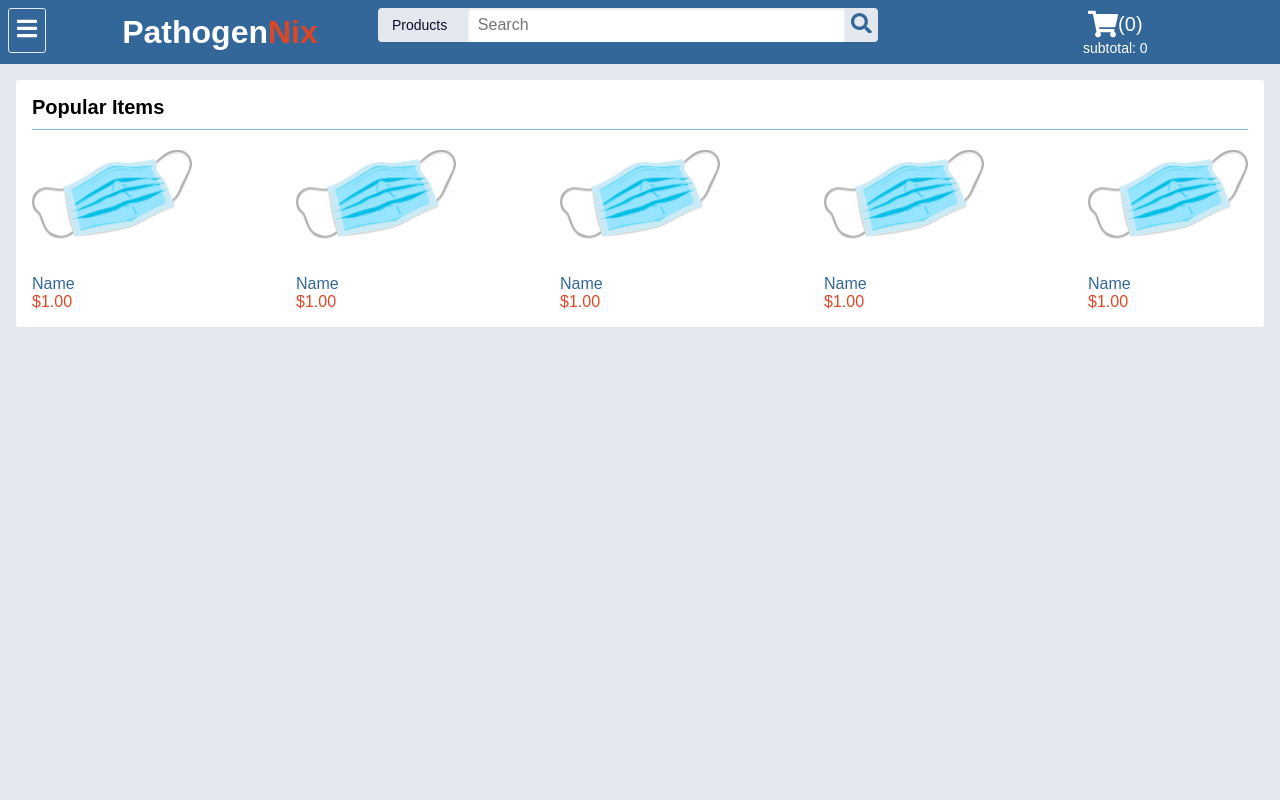
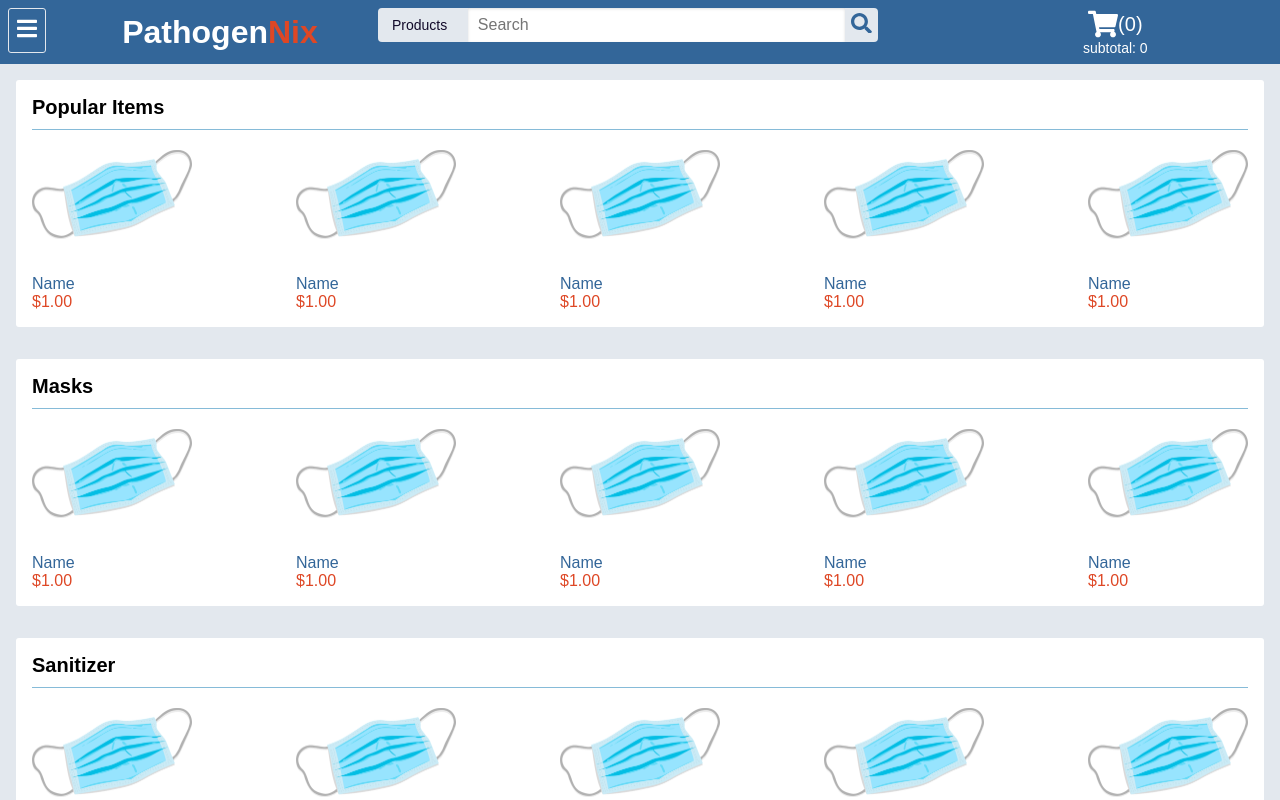
Before and after one commit to SuperCoolFrog/pathogennix, a React (Create React App) app: page / in a window 1280 px wide. Built offline with nearby package versions, Linux system fonts and the light colour scheme.

Commit message:
Add scrolling to layout

```diff
--- a/src/pages/Home/Home.tsx
+++ b/src/pages/Home/Home.tsx
@@ -26,6 +26,16 @@ const Home = () => {
         <ItemList header="Popular Items" items={inventoryItems} />
       </div>
     </div>
+    <div className={"pure-u-1"}>
+      <div className={styles.itemListContainer}>
+        <ItemList header="Masks" items={inventoryItems} />
+      </div>
+    </div>
+    <div className={"pure-u-1"}>
+      <div className={styles.itemListContainer}>
+        <ItemList header="Sanitizer" items={inventoryItems} />
+      </div>
+    </div>
   </section>);
 };
 
--- a/src/pages/Layout/layout.module.scss
+++ b/src/pages/Layout/layout.module.scss
@@ -29,5 +29,7 @@
 
 .contentContainer {
     z-index: 0;
-    height: 95%;
+    height: 92vh;
+    overflow-y: auto;
+    margin-bottom: 5em;
 }
```
